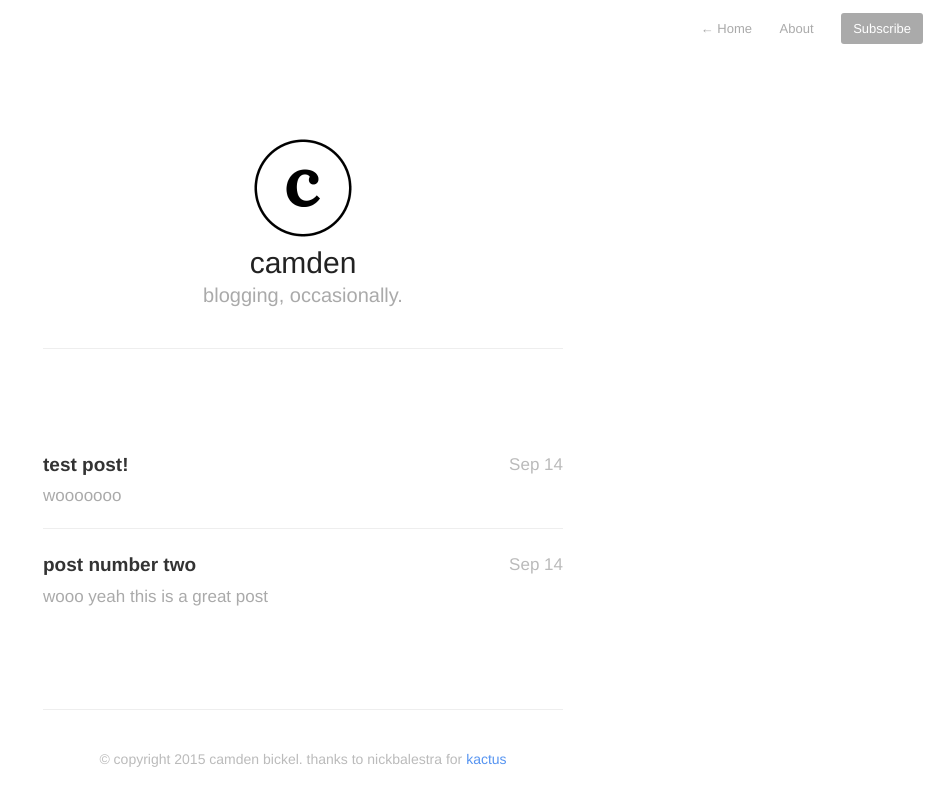
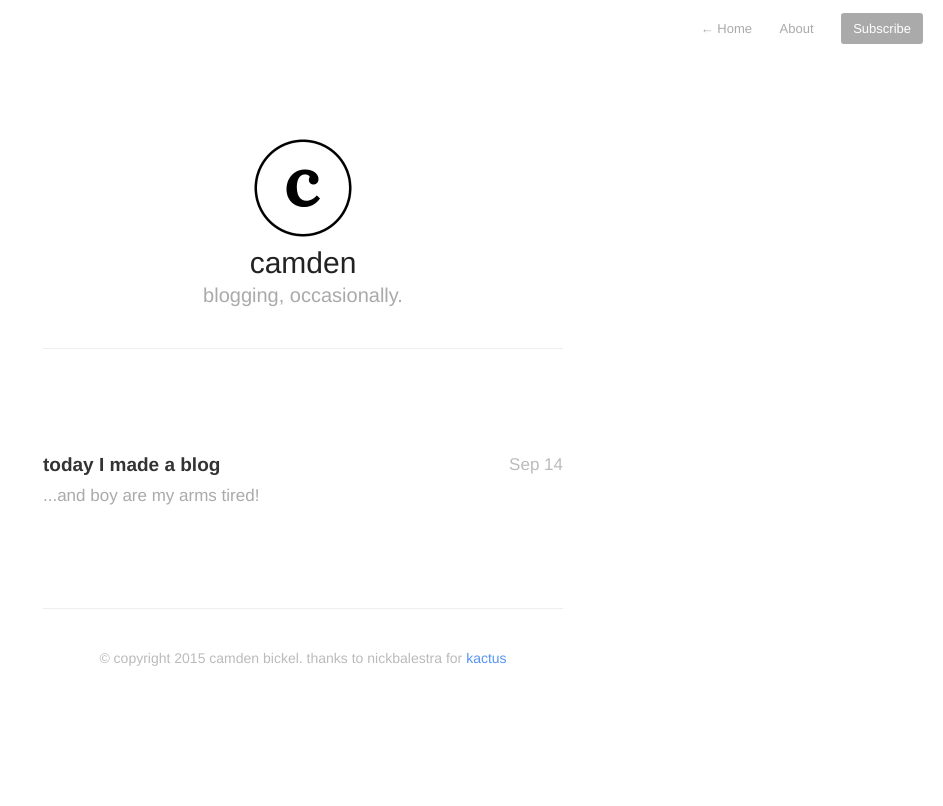
Before and after one commit to camdenb/old-blog2, a Jekyll site: the page built from index.html, in a window 1280 px wide. Shown: the top 806 px of the page, without its empty margins (337-1280 px from the left). Built offline with Jekyll 4.4.1, drawn with Linux system fonts in a browser that asks for light colours; nearby versions of some CDN libraries; Markdown is read by kramdown in place of the engine named in the settings; the list of posts is cut into pages by our own code.

Commit message:
new post

```diff
--- a/_posts/2015-09-14-post-number-two.md
+++ /dev/null
@@ -1,6 +0,0 @@
----
-title: post number two
-description: wooo yeah this is a great post
----
-
-here is my content ;)
--- a/_posts/2015-09-14-test-post.md
+++ /dev/null
@@ -1,6 +0,0 @@
----
-title: test post!
-description: wooooooo
----
-
-hey this is a test post so yeah enjoy!
--- /dev/null
+++ b/_posts/2015-09-14-welcome.md
@@ -0,0 +1,10 @@
+---
+title: today I made a blog
+description: ...and boy are my arms tired!
+---
+
+Obligatory "first post!" It's 12:41am for me right now so I'm in no state to write a high-quality post. That said, don't expect too many high-quality posts from me even when I'm fully awake. But hey, that's half the fun of blogging: baring your soul to ~~your hundreds of loyal followers~~ Google's page-crawling bot.
+
+That's all I got in me, one paragraph. (I'm shrugging in real-life but it's kinda hard to translate that to text)
+
+\- camden
```
Also changed, not shown: about/about.md (+1 -1 lines).
